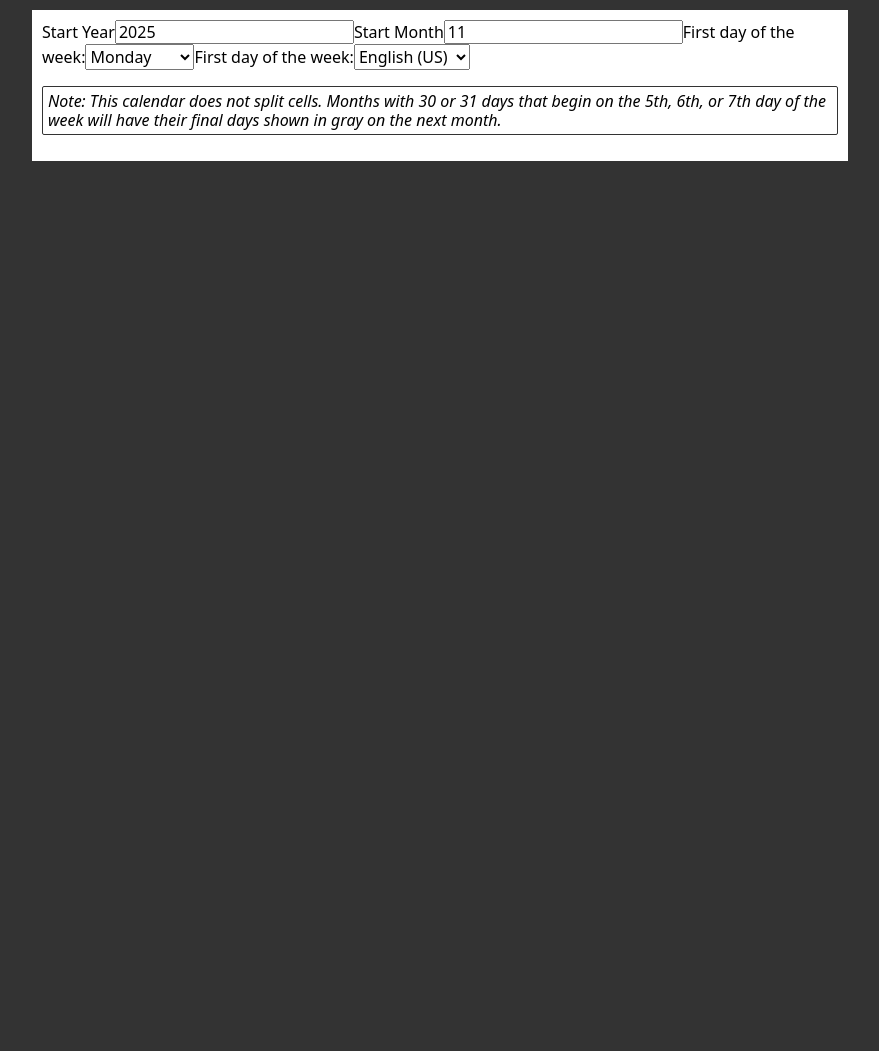
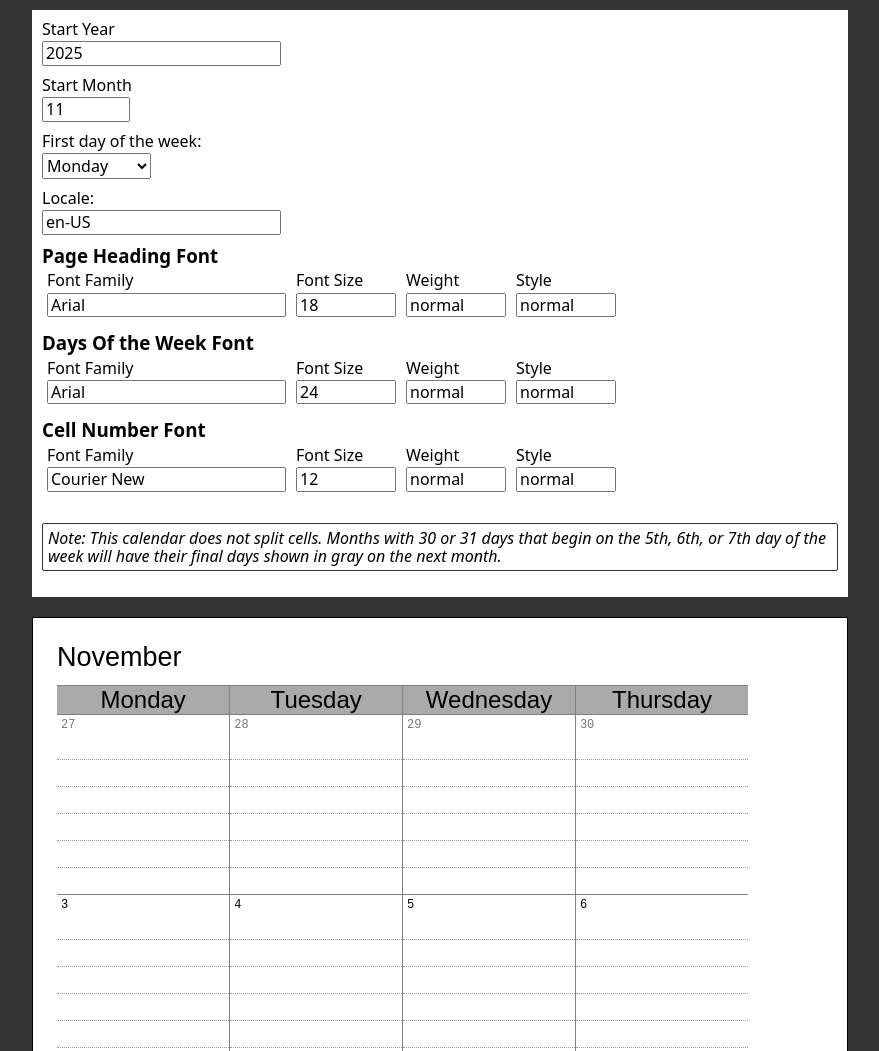
Before and after one commit to dxenonb/calendar-generator, a plain HTML site: page index.html in a window 1280 px wide. Shown: the top 1051 px of the page, without its empty margins (200-1079 px from the left). Before the commit the page ends 800 px from the top, so only its background shows below. Drawn offline with nearby package versions, Linux system fonts and the light colour scheme.

Commit message:
Make fonts configurable

```diff
--- a/config.css
+++ /dev/null
@@ -1,16 +0,0 @@
-.config {
-    margin: 10px auto;
-    padding: 10px;
-
-    width: 8.5in;
-
-    background: #fff;
-}
-
-.config-note {
-    border: 1px solid #333;
-    border-radius: 2px;
-    padding: 5px;
-
-    font-style: italic;
-}
--- a/index.html
+++ b/index.html
@@ -10,9 +10,10 @@
     <script src="./luxon.min.js"></script>
     <script type="module" src="./modules/luxon.shim.js"></script>
     <script type="module" src="./modules/main.js"></script>
-    <link rel="stylesheet" href="./modern-normalize.css">
-    <link rel="stylesheet" href="./config.css">
-    <link rel="stylesheet" href="./main.css">
+    <link rel="stylesheet" href="./style/modern-normalize.css">
+    <link rel="stylesheet" href="./style/utility.css">
+    <link rel="stylesheet" href="./style/config.css">
+    <link rel="stylesheet" href="./style/main.css">
 </head>
 <body>
     <main>
@@ -22,7 +23,7 @@
             <input id="cfg-start-year" type="number" v-model="startYear">
 
             <label for="cfg-start-year">Start Month</label>
-            <input id="cfg-start-year" type="number" v-model="startMonth">
+            <input id="cfg-start-year" type="number" min="1" max="12" v-model="startMonth">
 
             <!-- end date -->
             <!-- locale -->
@@ -39,10 +40,17 @@
                 <option value="6">Saturday</option>
             </select>
 
-            <label for="cfg-dow">First day of the week:</label>
-            <select id="cfg-dow" v-model="locale">
+            <label for="cfg-locale">Locale:</label>
+            <input type="text" v-model="locale">
+            <!-- <select id="cfg-locale" v-model="locale">
                 <option v-for="i in locales" :value="i.value">{{i.name}}</option>
-            </select>
+            </select> -->
+
+            <font-config label="Page Heading Font" style-var="page-header" v-model="styleVars['page-header']"></font-config>
+
+            <font-config label="Days Of the Week Font" style-var="calendar-header" v-model="styleVars['calendar-header']"></font-config>
+
+            <font-config label="Cell Number Font" style-var="calendar" v-model="styleVars['calendar']"></font-config>
 
             <p class="config-note">Note: This calendar does not split cells.
                 Months with 30 or 31 days that begin on the 5th, 6th, or 7th day of the week
--- /dev/null
+++ b/modules/components/font-config.js
@@ -0,0 +1,62 @@
+import Vue from '../vue.shim.js';
+
+const { defineModel, computed, ref, watch } = Vue;
+
+export default {
+    props: {
+        label: String,
+        styleVar: String,
+        modelValue: Object,
+    },
+    emits: ['update:modelValue'],
+    setup(props, ctx) {
+        const getId = (suffix) =>
+            `cfg-font-${props.styleVar}-${suffix}`;
+
+        const updateModelValue = (prop, value) => {
+            const newValue = { ...props.modelValue };
+            newValue[prop] = `${value}`;
+            ctx.emit('update:modelValue', newValue);
+        };
+
+        return {
+            getId,
+            updateModelValue,
+        };
+    },
+    template: `
+        <div>
+            <h3>{{label}}</h3>
+
+            <div class="font-config">
+                <div>
+                    <label :for="getId('font-family')">
+                        Font Family
+                    </label>
+                    <input :id="getId('font-family')" type="text" :value="modelValue['font-family']" @change="(e) => updateModelValue('font-family', e.target.value)">
+                </div>
+
+                <div style="width: 100px">
+                    <label :for="getId('font-size')">
+                        Font Size
+                    </label>
+                    <input :id="getId('font-size')" class="w-100" type="number" :value="modelValue['font-size']" @change="(e) => updateModelValue('font-size', e.target.value)">
+                </div>
+
+                <div style="width: 100px">
+                    <label :for="getId('font-weight')">
+                        Weight
+                    </label>
+                    <input :id="getId('font-weight')" class="w-100" :value="modelValue['font-weight']" @change="(e) => updateModelValue('font-weight', e.target.value)">
+                </div>
+
+                <div style="width: 100px">
+                    <label :for="getId('font-style')">
+                        Style
+                    </label>
+                    <input :id="getId('font-style')" class="w-100" :value="modelValue['font-style']" @change="(e) => updateModelValue('font-style', e.target.value)">
+                </div>
+            </div>
+        </div>
+    `
+}
--- a/modules/config.js
+++ b/modules/config.js
@@ -1,24 +1,49 @@
 import Vue from './vue.shim.js';
+import FontConfig from './components/font-config.js';
 
-const { createApp, ref, watch } = Vue;
+const { createApp, ref, watch, reactive } = Vue;
 
 // TODO: do we need this?
 let app = null;
 
 export default function runConfigApp(hostQuerySelector, cb) {
     app = createApp({
+        components: {
+            FontConfig
+        },
         setup() {
-            const startYear = ref(2025);
-            const startMonth = ref(11);
+            const startYear = ref(new Date().getFullYear());
+            const startMonth = ref(new Date().getMonth() + 1);
 
             const dowStart = ref(1);
 
-            const locale = ref('en-US');
+            const locale = ref(navigator.language);
 
-            const locales = [
-                { name: 'English (US)', value: 'en-US' },
-                { name: 'Russian (RU)', value: 'ru-RU' },
-            ];
+            // const locales = [
+            //     { name: 'English (US)', value: 'en-US' },
+            //     { name: 'Russian (RU)', value: 'ru-RU' },
+            // ];
+
+            const styleVars = reactive({
+                'page-header': {
+                    'font-family': 'Arial',
+                    'font-size': 18,
+                    'font-weight': 'normal',
+                    'font-style': 'normal',
+                },
+                'calendar-header': {
+                    'font-family': 'Arial',
+                    'font-size': 24,
+                    'font-weight': 'normal',
+                    'font-style': 'normal',
+                },
+                'calendar': {
+                    'font-family': 'Courier New',
+                    'font-size': 12,
+                    'font-weight': 'normal',
+                    'font-style': 'normal',
+                },
+            });
 
             watch([
                 startYear,
@@ -26,6 +51,7 @@ export default function runConfigApp(hostQuerySelector, cb) {
 
                 dowStart,
                 locale,
+                styleVars,
             ], () => {
                 cb({
                     locale: locale.value,
@@ -34,18 +60,37 @@ export default function runConfigApp(hostQuerySelector, cb) {
                         month: startMonth.value,
                     },
                     dowStart: dowStart.value,
+                    styleVars: lowerStyleVars(styleVars),
                 })
-            })
+            }, { immediate: true });
 
             return {
                 startYear,
                 startMonth,
                 dowStart,
                 locale,
-                locales,
+                // locales,
+                styleVars,
             };
         }
     }).mount(hostQuerySelector);
+}
+
+function lowerStyleVars(styleVars) {
+    const result = {};
+    for (const key of Object.keys(styleVars)) {
+        const bundle = styleVars[key];
+        for (const prop of Object.keys(bundle)) {
+            const lowered = `--${key}-${prop}`;
+
+            if (prop === 'font-size') {
+                result[lowered] = `${bundle[prop]}px`;
+            } else {
+                result[lowered] = bundle[prop];
+            }
+        }
+    }
+    return result;
 }
 
 function makeConfig() {
--- a/modules/main.js
+++ b/modules/main.js
@@ -7,7 +7,7 @@ const { createApp, ref } = Vue;
 const { DateTime } = luxon;
 
 export const defaultConfig = () => ({
-    locale: 'es-ES',
+    locale: 'en-US',
     dowStart: 0,
     dowCount: 7,
     start: {
@@ -17,19 +17,22 @@ export const defaultConfig = () => ({
     endDate: DateTime.fromISO("2026-03-01"),
     maxCalendarRows: 5,
     styleVars: {
-        '--page-header-font-family': 'monospace',
-        '--page-header-font-size': '18px',
+        // '--page-header-font-family': 'monospace',
+        // '--page-header-font-size': '18px',
 
-        '--calendar-header-font-family': '"Lobster", sans-serif',
-        '--calendar-header-font-family': '"Great Vibes", sans-serif',
-        '--calendar-header-font-size': '24px',
+        // // '--calendar-header-font-family': '"Lobster", sans-serif',
+        // '--calendar-header-font-family': '"Great Vibes", sans-serif',
+        // '--calendar-header-font-size': '24px',
 
-        '--calendar-font-family': 'sans-serif',
+        // '--calendar-font-family': 'sans-serif',
+        // '--calendar-font-size': '12px',
+        // '--calendar-font-style': 'normal',
+        // '--calendar-font-weight': 'normal',
     },
 });
 
 export function main() {
-    runConfigApp("#vue-app", (props) => {
+    const generate = (props) => {
         const host = document.getElementById('target');
 
         host.innerHTML = '';
@@ -37,7 +40,9 @@ export function main() {
         const config = { ...defaultConfig(), ...props };
 
         renderFullCalendar(config, host);
-    });
+    };
+
+    runConfigApp("#vue-app", generate);
 }
 
 export function renderFullCalendar(config, host) {
@@ -47,6 +52,7 @@ export function renderFullCalendar(config, host) {
     for (const key of Object.keys(config.styleVars)) {
         const value = config.styleVars[key];
         host.style.setProperty(key, value);
+        console.log('setting style var', key, value);
     }
 
     let startDate = DateTime.fromObject({ year: config.start.year, month: config.start.month, day: 1 })
--- /dev/null
+++ b/style/config.css
@@ -0,0 +1,36 @@
+.config {
+    margin: 10px auto;
+    padding: 10px;
+
+    width: 8.5in;
+
+    background: #fff;
+}
+
+.config-note {
+    border: 1px solid #333;
+    border-radius: 2px;
+    padding: 5px;
+
+    font-style: italic;
+}
+
+.config label {
+    display: block;
+    margin-bottom: 3px;
+}
+
+.config label + input, .config label + select {
+    display: block;
+    margin-bottom: 10px;
+}
+
+.font-config {
+    display: flex;
+    flex-flow: row nowrap;
+    align-items: center;
+}
+
+.font-config > div {
+    margin: 5px;
+}
--- a/main.css
+++ b/style/main.css
@@ -36,6 +36,11 @@ div.line {
     margin-bottom: 0.125in;
 }
 
+.page > header > h2 {
+    font-weight: var(--page-header-font-weight);
+    font-style: var(--page-header-font-style);
+}
+
 .page.alt {
     padding-left: 0.75in;
 }
@@ -69,8 +74,7 @@ div.line {
     table-layout: fixed;
     border-collapse: collapse;
 
-    font-family: var(--calendar-font-family);
-
+    /* font-family: var(--calendar-font-family); */
 }
 
 .calendar th, .calendar td {
@@ -98,6 +102,11 @@ div.line {
     font-size: var(--calendar-header-font-size, 12px);
 }
 
+.calendar th {
+    font-style: var(--calendar-header-font-style);
+    font-weight: var(--calendar-header-font-weight);
+}
+
 .calendar td {
     vertical-align: top;
     text-align: left;
@@ -107,6 +116,9 @@ div.line {
 
     padding: 4px;
 
+    font-family: var(--calendar-font-family);
+    font-style: var(--calendar-font-style);
+    font-weight: var(--calendar-font-weight);
     font-size: var(--calendar-font-size, 12px);
 
     overflow: hidden;
@@ -146,14 +158,3 @@ div.line {
         background: #fff;
     }
 }
-
-@media print {
-    .screen-only {
-        display: none;
-    }
-}
-
-/* utility */
-.page-break {
-    break-after: page;
-}
--- /dev/null
+++ b/style/utility.css
@@ -0,0 +1,13 @@
+.w-100 {
+    width: 100%;
+}
+
+.page-break {
+    break-after: page;
+}
+
+@media print {
+    .screen-only {
+        display: none;
+    }
+}
```
Also changed, not shown: style/modern-normalize.css (renamed from modern-normalize.css).
